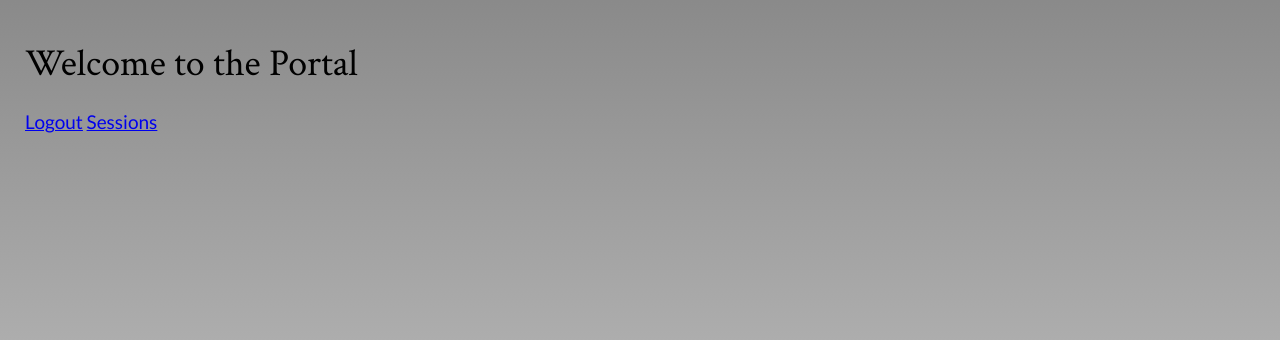
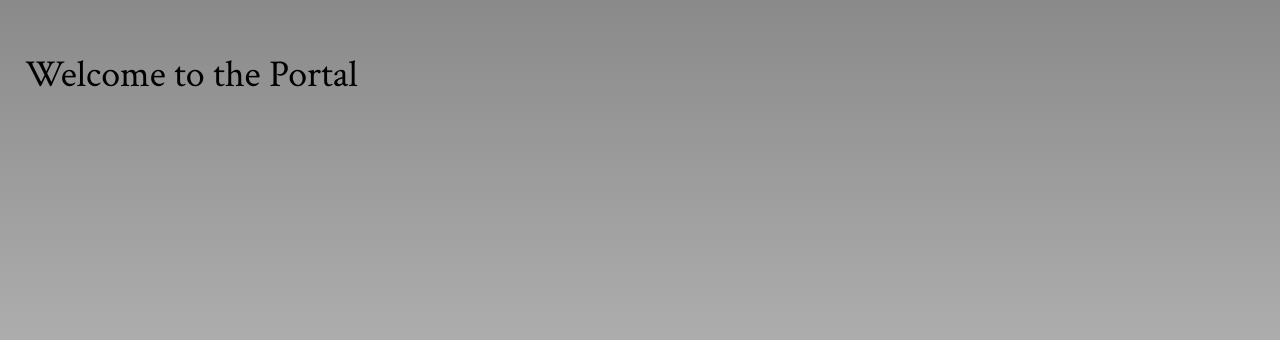
Before and after one commit to jmorris1990/green-portal, a Flask app: template portal/templates/home.html in a window 1280 px wide. Shown: the part 95-435 px from the top of the page. Run offline with Flask 2, Linux system fonts and the light colour scheme; the template is opened without the code that fills it, so the values that code supplies are empty; some libraries are stand-ins or nearby versions.

Commit message:
removed thinks from the home page.

```diff
--- a/portal/templates/home.html
+++ b/portal/templates/home.html
@@ -5,10 +5,5 @@
 {% block content %}
 <section class="homePage">
   <h1>Welcome to the Portal</h1>
-  <a href="/logout">Logout</a>
-  {% if g.user[3] == 'teacher' %}
-  <a href="/courses">Courses</a>
-  {% endif %}
-  <a href="/sessions">Sessions</a>
 </section>
 {% endblock %}
```
